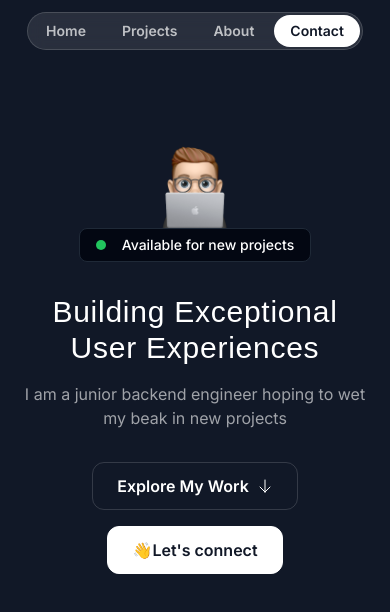
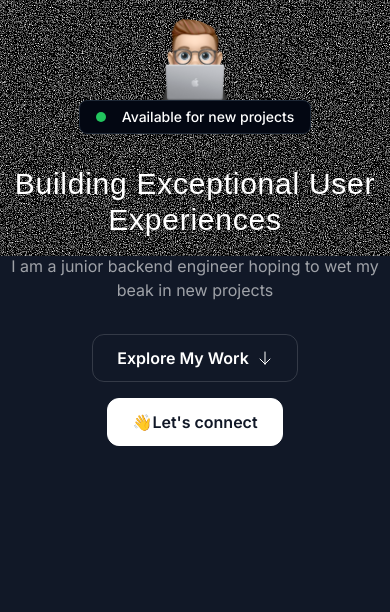
Before and after one commit to Stan1-0/portfolio, a Next.js app: page / in a window 390 px wide. Shown: the top 612 px of the page. Built offline with nearby package versions, Linux system fonts and the light colour scheme; a web font is replaced by a local one.

Commit message:
working on hero section/responsiveness

```diff
--- a/src/sections/Hero.tsx
+++ b/src/sections/Hero.tsx
@@ -1,31 +1,45 @@
-import memojiImage from '@/assets/images/memoji-computer.png';
-import Image from 'next/image';
-import ArrowDown from '@/assets/icons/arrow-down.svg'
+import memojiImage from "@/assets/images/memoji-computer.png";
+import Image from "next/image";
+import ArrowDown from "@/assets/icons/arrow-down.svg";
+import grainImage from '@/assets/images/grain.jpg'
 
 export const HeroSection = () => {
-  return <div className='py-32'>
-    <div className="container">
-      <div className='flex flex-col items-center'>
-      <Image src={memojiImage} className='size-[100px]' alt={'Person working on a laptop'}/>
-      <div className='bg-gray-950 border border-gray-800 px-4 py-1.5 inline-flex items-center gap-4 rounded-lg'>
-        <div className='bg-green-500 size-2.5 rounded-full'></div>
-        <div className='text-sm font-medium'>Available for new projects</div>
-      </div>
-      </div>
-        <h1 className=' font-serif text-3xl text-center mt-8 tracking-wide'>Building Exceptional User Experiences</h1>
-        <p className='mt-4 text-center text-white/60'>
-          I am a junior backend engineer hoping to wet my beak in new projects
-        </p>
-        <div className='flex flex-col items-center mt-8 gap-4'>
-          <button className='inline-flex items-center gap-2 border border-white/15 px-6 h-12 rounded-xl'>
-            <span className='font-semibold'>Explore My Work</span>
-            <ArrowDown className='size-4' />
+  return (
+    <div className="py-32 md:py-48 lg:py-60 relative z-0" >
+      <div className="absolute inset-0" style={{
+         backgroundImage: `url(${grainImage.src})`}}>
+        <div className="flex flex-col items-center">
+          <Image
+            src={memojiImage}
+            className="size-[100px]"
+            alt={"Person working on a laptop"}
+          />
+          <div className="bg-gray-950 border border-gray-800 px-4 py-1.5 inline-flex items-center gap-4 rounded-lg">
+            <div className="bg-green-500 size-2.5 rounded-full"></div>
+            <div className="text-sm font-medium">
+              Available for new projects
+            </div>
+          </div>
+        </div>
+        <div className="max-w-lg mx-auto">
+          <h1 className=" font-serif text-3xl md:text-5xl text-center mt-8 tracking-wide">
+            Building Exceptional User Experiences
+          </h1>
+          <p className="mt-4 text-center text-white/60 md:text-lg">
+            I am a junior backend engineer hoping to wet my beak in new projects
+          </p>
+        </div>
+        <div className="flex flex-col md:flex-row justify-center items-center mt-8 gap-4">
+          <button className="inline-flex items-center gap-2 border border-white/15 px-6 h-12 rounded-xl">
+            <span className="font-semibold">Explore My Work</span>
+            <ArrowDown className="size-4" />
           </button>
-          <button className='inline-flex items-center border border-white bg-white text-gray-900 h-12 px-6 rounded-xl'>
+          <button className="inline-flex items-center border border-white bg-white text-gray-900 h-12 px-6 rounded-xl">
             <span>👋</span>
-            <span className='font-semibold'>Let's connect</span>
+            <span className="font-semibold">Let's connect</span>
           </button>
         </div>
+      </div>
     </div>
-  </div>;
+  );
 };
```
